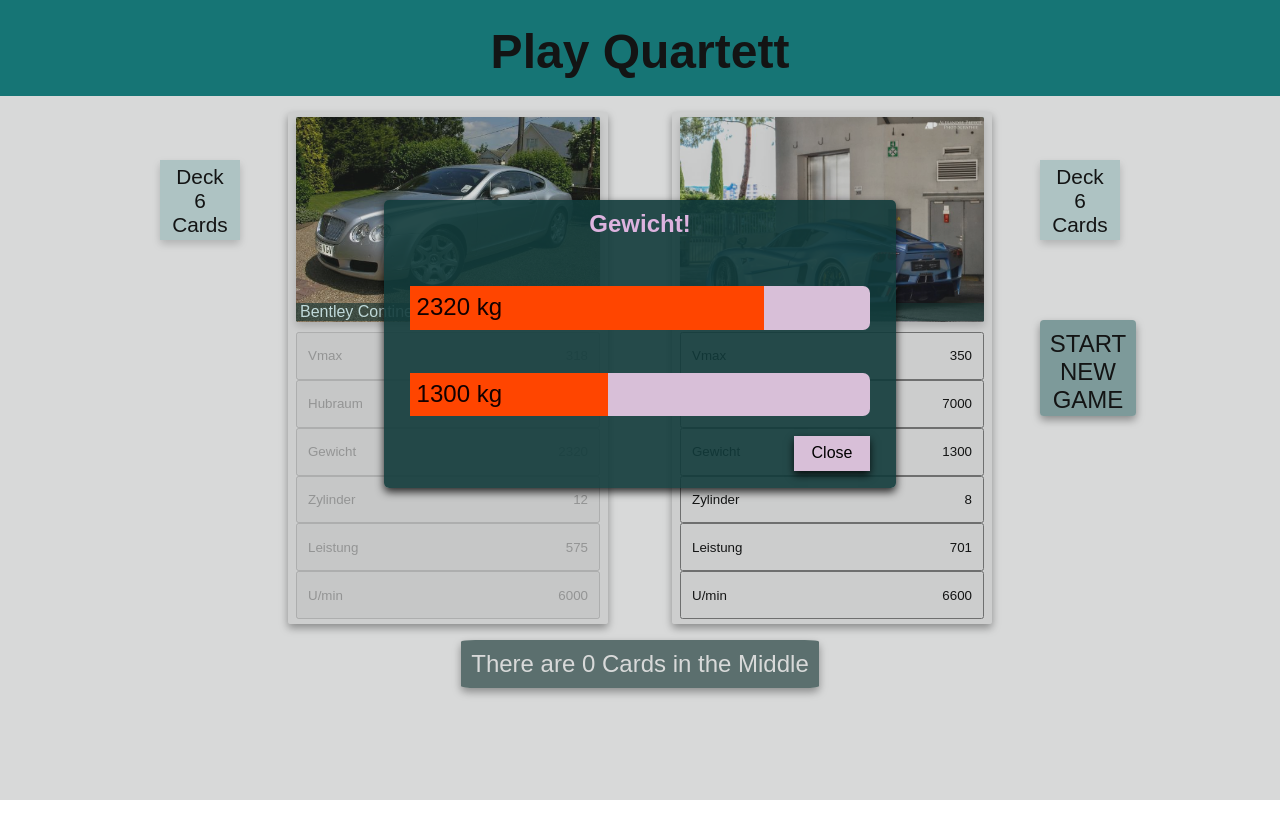
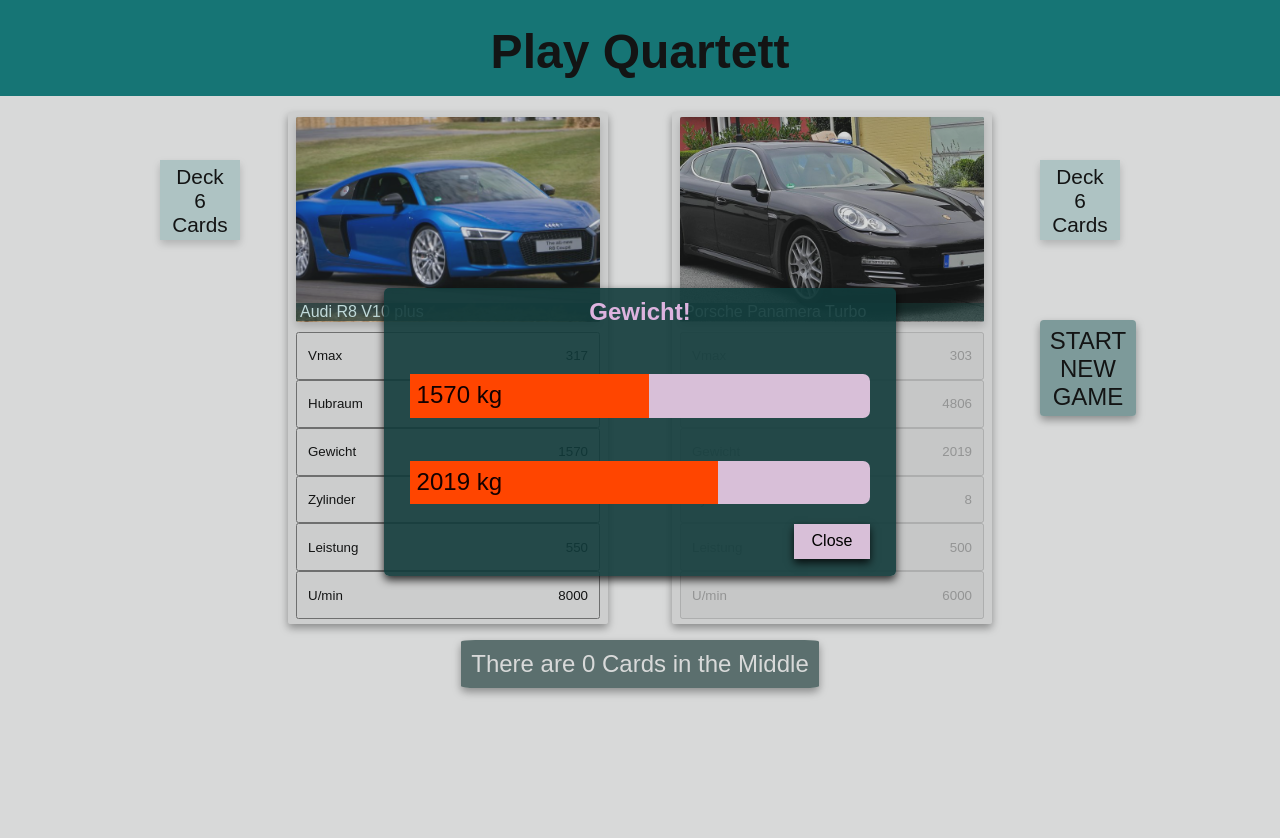
Before and after one commit to Sargaroth2511/cardGame, a plain HTML site: page index.html in a window 1280 px wide. Both pictures are taken after a click on the element "START NEW GAME". Drawn offline with Linux system fonts and the light colour scheme.

Commit message:
5.Commit

```diff
--- a/app.js
+++ b/app.js
@@ -2,10 +2,9 @@
 
 startBtn.addEventListener('click', e => {
 e.preventDefault();
-upDateCards();
 startGame();
 kiPlay();
-// upDateCards();
+
 });
 
 vMaxBtn.addEventListener('click', e => {
--- a/compareFuncs.js
+++ b/compareFuncs.js
@@ -505,5 +505,13 @@
         console.log('P2 starts')
         play2sturne();
     };
-    // upDateCards();
+    shuffleArray(luxusCarDeck);
+    const deckShuffled = luxusCarDeck;
+    play1Deck = deckShuffled.slice(0, deckShuffled.length / 2);
+    play2Deck = deckShuffled.slice(deckShuffled.length / 2);
+    // console.log(play1Deck);
+    upDateCards();
+    // return play1Deck, play2Deck;
+
+
 };
--- a/decks.js
+++ b/decks.js
@@ -11,7 +11,7 @@
     }
 }
 
-const eleCarDeck = [
+const luxusCarDeck = [
     new LuxuryCar ('LCa1', 'Bentley Continental GT', 318, 5998, 2320, 12, 575, 6000),
     new LuxuryCar ('LCa2', 'Porsche Panamera Turbo', 303, 4806, 2019, 8, 500, 6000),
     new LuxuryCar ('LCa3', 'BMW 650i Grand Coupé', 250, 4395, 1940, 8, 450, 6000),
@@ -39,20 +39,20 @@
     return comparison;
 }
 // Sorted Arrays
-const eleCarDeckSortPrice = eleCarDeck.sort(compareprice);
+const luxusCarDeckSortPrice = luxusCarDeck.sort(compareprice);
 
 // Random Arrays
-function shuffleArray(eleCarDeck) {
-    for (var i = eleCarDeck.length - 1; i > 0; i--) {
+function shuffleArray(luxusCarDeck) {
+    for (var i = luxusCarDeck.length - 1; i > 0; i--) {
         var j = Math.floor(Math.random() * (i + 1));
-        var temp = eleCarDeck[i];
-        eleCarDeck[i] = eleCarDeck[j];
-        eleCarDeck[j] = temp;
+        var temp = luxusCarDeck[i];
+        luxusCarDeck[i] = luxusCarDeck[j];
+        luxusCarDeck[j] = temp;
     }
 }
 
- shuffleArray(eleCarDeck);
- const deckShuffled = eleCarDeck;
+ shuffleArray(luxusCarDeck);
+ const deckShuffled = luxusCarDeck;
  let play1Deck = deckShuffled.slice(0, deckShuffled.length / 2);
  let play2Deck = deckShuffled.slice(deckShuffled.length / 2);
 //  console.log('player1 deck : ', play1Deck);
--- a/index.html
+++ b/index.html
@@ -54,8 +54,8 @@
     </div>
 
 
+    <script src="decks.js"></script>
     <script src="declarations.js"></script>
-    <script src="decks.js"></script>
     <script src="compareFuncs.js"></script>
     <script src="app.js"></script>
 </body>
--- a/styles.css
+++ b/styles.css
@@ -141,7 +141,7 @@
 
 #startgame {
     margin: 0;
-    padding-top: 10px;
+    padding-top: 7px;
     position: absolute;
     width: 6rem;
     height: 6rem;
@@ -162,7 +162,7 @@
 #comp_popupouter {
     position: absolute;
     width: 100vw;
-    height: 100vh;
+    height: 120%;
     background-color: rgba(85, 88, 88, 0.226);
     z-index: 12;
     top:0;
@@ -271,7 +271,7 @@
     }
 
     .drawcards {
-        top: 55%;
+        top: 58%;
     }
 
     .c2 {
```
Also changed, not shown: declarations.js (+0 -21 lines).
